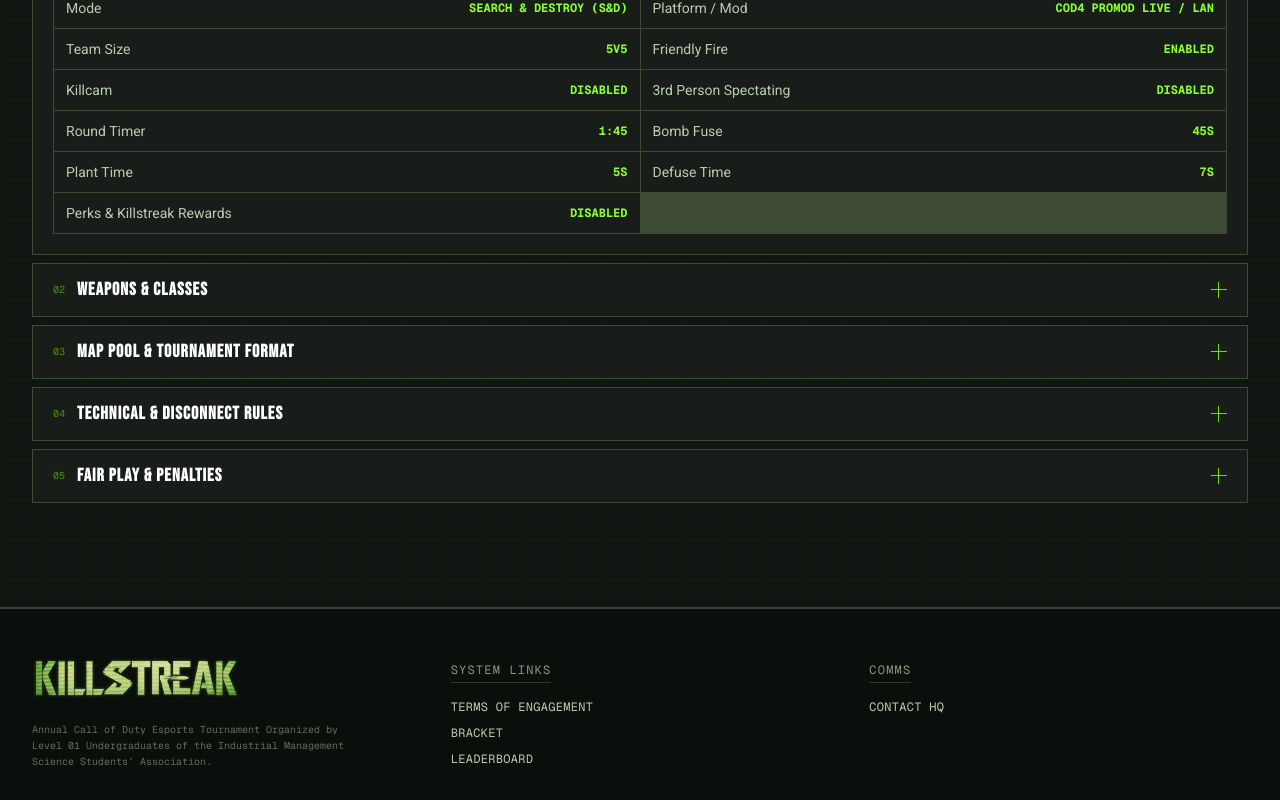
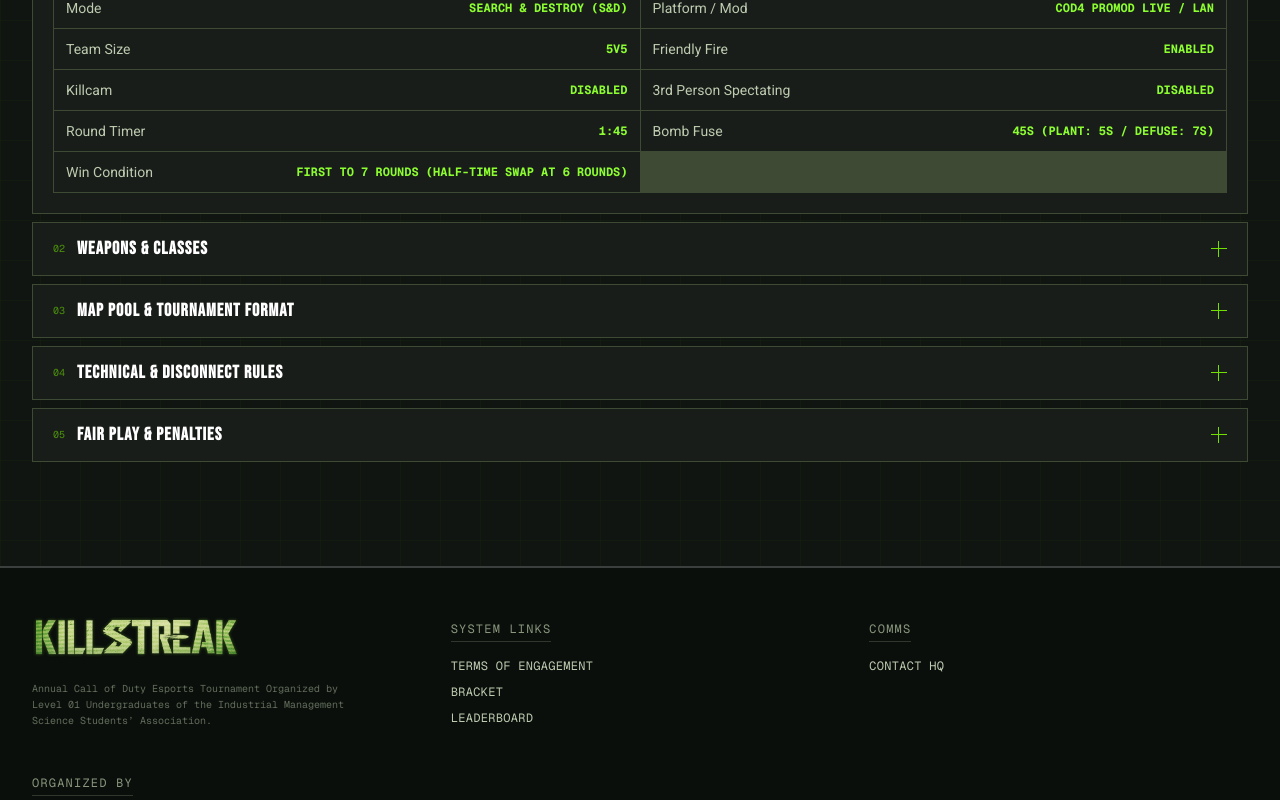
Before and after one commit to DamiduH/CODFEST, a Next.js app: page /rules in a window 1280 px wide. Shown: the part 380-1180 px from the top of the page. Built offline with nearby package versions, Linux system fonts and the light colour scheme; no server answers.

Commit message:
docs: update girls TDM and boys S&D tournament rulebooks

```diff
--- a/src/app/rules/page.tsx
+++ b/src/app/rules/page.tsx
@@ -22,8 +22,8 @@
 
 const bannedItems = [
   ["Weapons", "All LMGs (RPD, SAW, M60), P90, Skorpion, Barrett .50 Cal, Dragunov"],
-  ["Attachments", 'Grenade Launchers ("Noob Tubes"), Red Dot, ACOG, Silencers'],
-  ["Equipment", "Claymores, C4, RPGs, Stun Grenades"],
+  ["Attachments", 'Grenade Launchers ("noob tubes"), Red Dot, ACOG, Silencers'],
+  ["Equipment", "Claymores, C4, RPGs, Stun Grenades — max 1 Frag + 1 Flash/Smoke per player"],
 ];
 
 const mapPool = ["Crash", "Backlot", "Strike", "District", "Crossfire"];
@@ -39,14 +39,12 @@
       ["Killcam", "Disabled"],
       ["3rd Person Spectating", "Disabled"],
       ["Round Timer", "1:45"],
-      ["Bomb Fuse", "45s"],
-      ["Plant Time", "5s"],
-      ["Defuse Time", "7s"],
-      ["Perks & Killstreak Rewards", "Disabled"],
+      ["Bomb Fuse", "45s (Plant: 5s / Defuse: 7s)"],
+      ["Win Condition", "First to 7 rounds (half-time swap at 6 rounds)"],
     ],
   },
   girls: {
-    chips: ["TDM", "5v5", "15 Minutes", "100 Kills"],
+    chips: ["TDM", "5v5", "15 Minutes"],
     rows: [
       ["Mode", "Team Deathmatch (TDM)"],
       ["Platform / Mod", "CoD4 Promod LIVE / LAN"],
@@ -55,11 +53,9 @@
       ["Killcam", "Disabled"],
       ["3rd Person Spectating", "Disabled"],
       ["Match Length", "15 minutes"],
-      ["Score Limit", "100 kills"],
-      ["Win Condition", "Highest kill count at time or first to 100 kills"],
-      ["Tie-Breaker", "Sudden death — first kill wins, or event overtime ruling"],
+      ["Win Condition", "Highest kill count when time expires"],
+      ["Tie-Breaker", "Sudden death — first kill wins (or per-event overtime rule)"],
     ],
-    note: "The match ends early if a team reaches 100 kills before time expires.",
   },
 };
 
@@ -68,9 +64,7 @@
     {
       title: "Initial Rounds & Group Stage — Best of 1",
       rules: [
-        "One map is played.",
-        "First team to win 7 rounds wins the match.",
-        "Half-time side swap occurs after 6 rounds.",
+        "Win condition: first to 7 rounds, single map.",
         "A coin toss takes place before the match.",
         "Coin Toss Winner: Chooses the map.",
         "Coin Toss Loser: Chooses the starting side (Attack / Defend).",
@@ -84,7 +78,6 @@
         "Coin Toss Loser: Bans 1 map.",
         "The remaining 3 maps are played.",
         "Coin Toss Winner: Chooses the starting side for Map 1.",
-        "The team that wins 2 maps wins the Semi-Final.",
       ],
     },
     {
@@ -114,15 +107,15 @@
         "Coin Toss Loser: Bans 1 map.",
         "The remaining 3 maps are played.",
         "Coin Toss Winner: Chooses the starting spawn side for Map 1.",
+        "Map 3 is played only if the series is tied 1–1 after the first two maps.",
       ],
     },
     {
-      title: "Grand Final — 3 Maps",
-      emphasis: "All 3 maps are played in full",
+      title: "Grand Finals (3 Maps, Cumulative Score)",
       rules: [
-        "All 3 maps are played in full.",
-        "Each map lasts 15 minutes unless the 100-kill score limit is reached first.",
-        "The winner is determined by the highest combined kill total across all 3 maps.",
+        "Win condition: The team with the highest kill total wins the map.",
+        "Map 3 is played only if the series is tied 1–1 after the first two maps.",
+        "Each map lasts 15 minutes.",
       ],
     },
   ],
@@ -130,26 +123,37 @@
 
 const technicalRules: Record<Division, string[][]> = {
   boys: [
-    ["Disconnect Before First Blood", "Restart the round if the disconnect occurs within the first 30 seconds and no kills have occurred."],
-    ["Disconnect After First Blood", "Complete the current round. The disconnected player may rejoin the following round."],
-    ["Macros & Scripts", "Rapid-fire macros, scripts and scroll-wheel fire binds are strictly prohibited."],
+    ["Disconnect Before First Blood", "Round restarts (if under 30s, no kills)."],
+    ["Disconnect After First Blood", "Round plays out; player rejoins next round."],
+    ["Macros & Scripts", "Rapid-fire or scroll-wheel fire binds are strictly banned."],
   ],
   girls: [
-    ["Disconnect Within First 60 Seconds", "The match may be restarted if there is no significant score gap."],
-    ["Disconnect After 60 Seconds", "The match continues and the disconnected player may rejoin at any time."],
-    ["Macros & Scripts", "Rapid-fire macros, scripts and scroll-wheel fire binds are strictly prohibited."],
+    ["Disconnect Within First 60 Seconds", "Match restarts if no significant score gap."],
+    ["Disconnect After 60 Seconds", "Match plays out; player may rejoin at any time."],
+    ["Macros & Scripts", "Rapid-fire or scroll-wheel fire binds are strictly banned."],
   ],
 };
 
 const fairPlay: Record<Division, { prohibited: string[]; note?: string; penalties: string[] }> = {
   boys: {
-    prohibited: ["Elevator glitches", "Sky-walking", "Going out of bounds", "Defusing the bomb through solid walls or boxes", "Ghosting"],
-    note: "Ghosting Rule: Eliminated players may not call out enemy positions to teammates who are still alive.",
-    penalties: ["1 Round Forfeit", "Instant Match Disqualification"],
+    prohibited: [
+      "Elevator glitches",
+      "Sky-walking",
+      "Going out of bounds",
+      "Bomb defusing through solid walls/boxes",
+    ],
+    note: "Ghosting: Dead players cannot call out enemy positions to living teammates.",
+    penalties: ["1st Offense: Round forfeit", "2nd Offense: Instant match DQ"],
   },
   girls: {
-    prohibited: ["Elevator glitches", "Sky-walking", "Going out of bounds", "Spawn-camping / spawn-trapping abuse", "Ghosting", "Coordinating with spectators during a match"],
-    penalties: ["Warning + 5-kill score deduction", "Instant Match Disqualification"],
+    prohibited: [
+      "Elevator glitches",
+      "Sky-walking",
+      "Going out of bounds",
+      "Spawn-camping/spawn-trapping abuse (may result in warning or penalty at admin discretion)",
+      "Ghosting or coordinating with spectators is not allowed",
+    ],
+    penalties: ["1st Offense: Warning + score adjustment (5 kills deducted)", "2nd Offense: Instant match DQ"],
   },
 };
 
```
